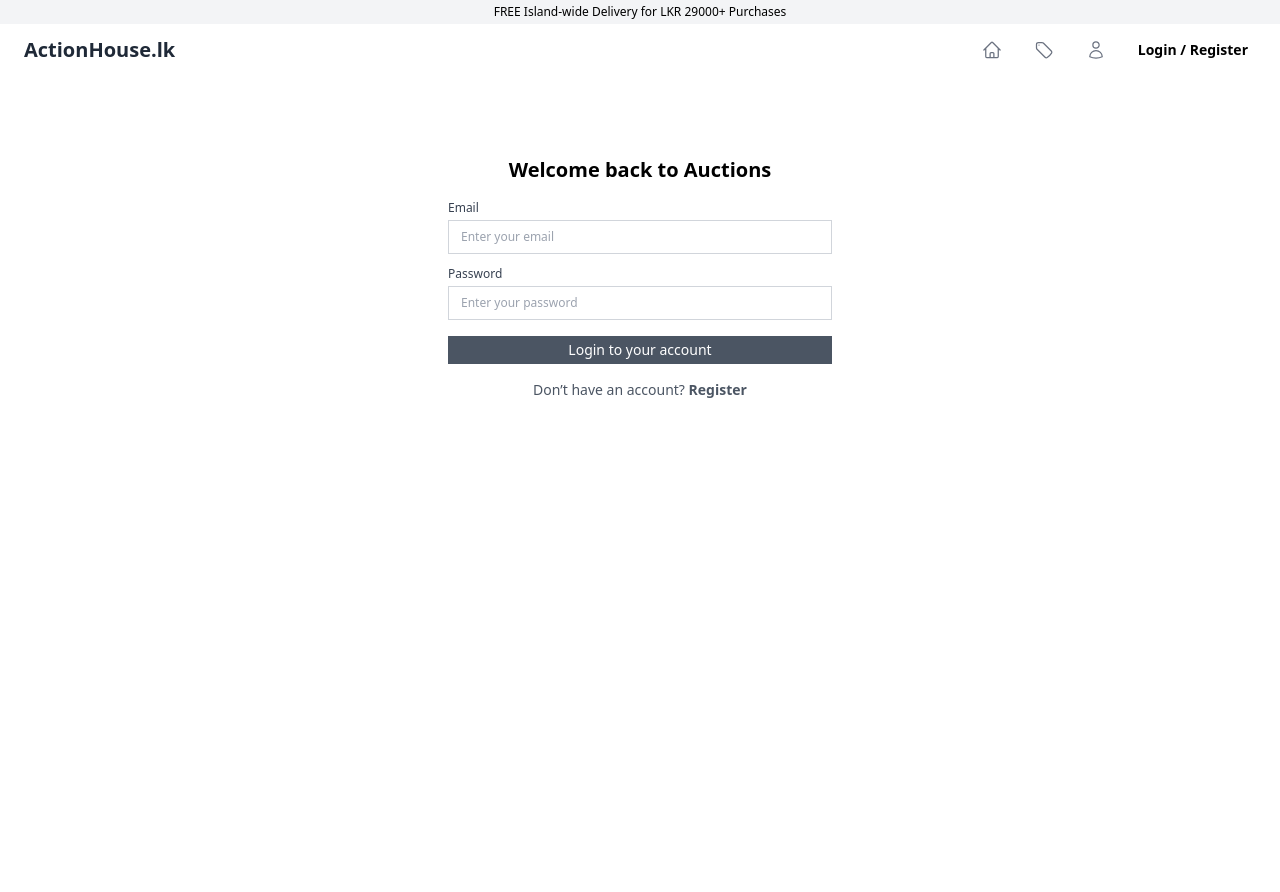
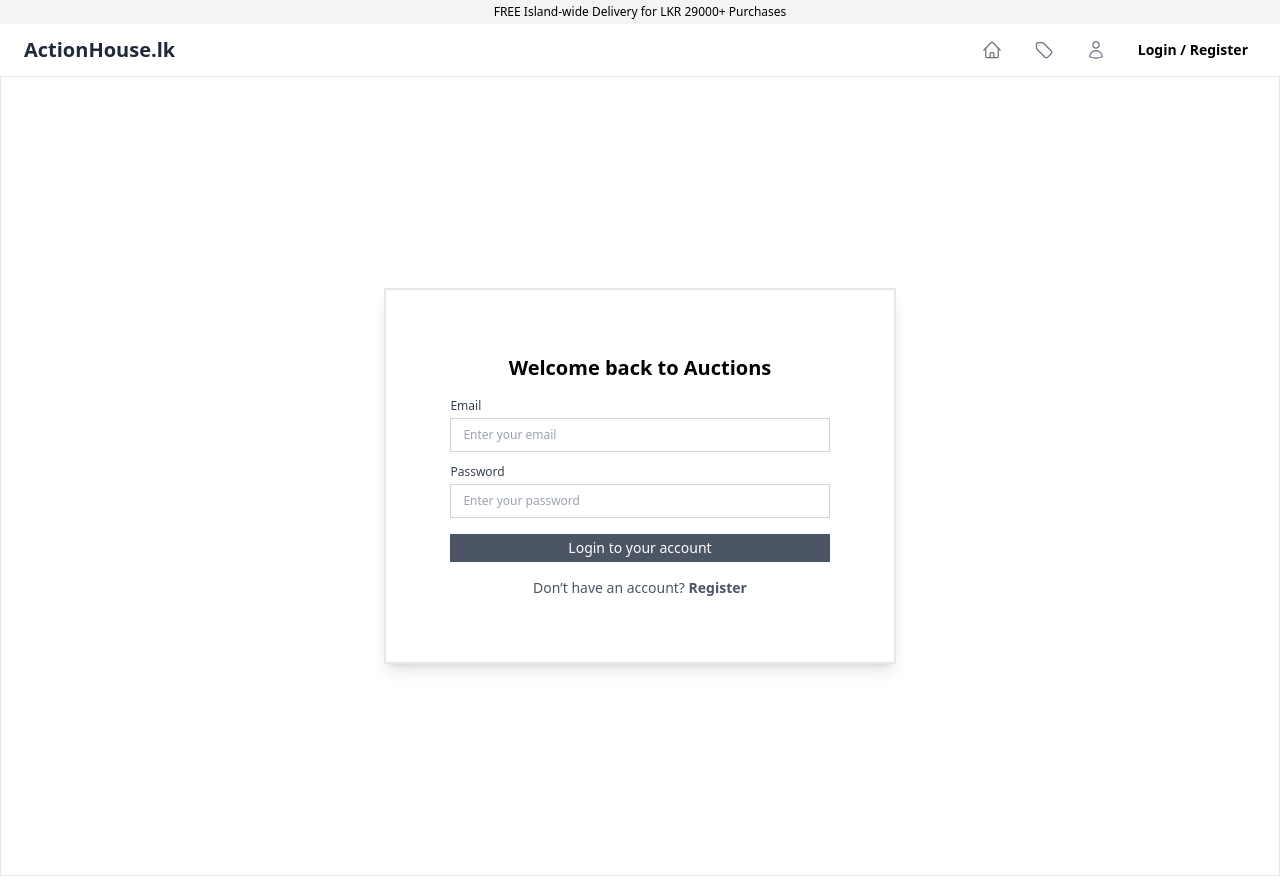
Before and after one commit to sameerajayakodi/Auction_System, a React (Create React App) app in the folder AuctionHouse/auction-management-frontend/: page /login in a window 1280 px wide. Built offline with nearby package versions, Linux system fonts and the light colour scheme.

Commit message:
Update Login.js

```diff
--- a/AuctionHouse/auction-management-frontend/src/auth/Login.js
+++ b/AuctionHouse/auction-management-frontend/src/auth/Login.js
@@ -10,8 +10,8 @@ const Login = () => {
   };
 
   return (
-    <div className="flex items-start justify-center w-full h-screen mt-4">
-      <div className="flex flex-col w-full h-full p-16 md:w-2/5 md:h-auto">
+    <div className="flex items-center justify-center w-full h-screen border ">
+      <div className="flex flex-col w-full h-full p-16 border-2 shadow-lg md:w-2/5 md:h-auto">
         <p className="mb-4 text-xl font-bold text-center">
           Welcome back to Auctions
         </p>
```
